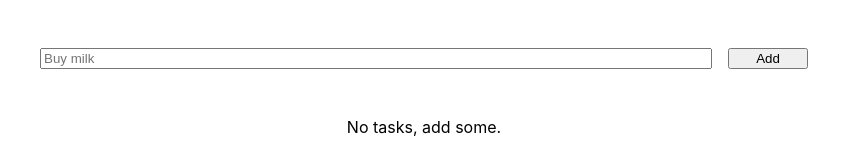
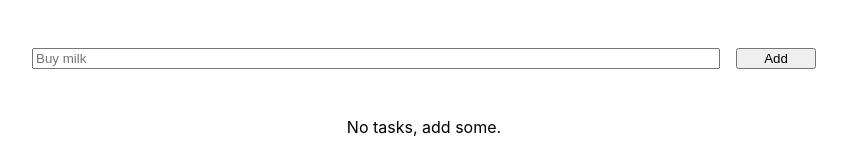
Before and after one commit to sygint/todos, a React (Create React App) app: page / in a window 1280 px wide. Shown: the top 160 px of the page, without its empty margins (216-1063 px from the left). Built offline with nearby package versions, Linux system fonts and the light colour scheme; the HTML template or start-up script is replaced by a standard one.

Commit message:
Reduce padding around TaskList

```diff
--- a/src/components/AddTask.tsx
+++ b/src/components/AddTask.tsx
@@ -8,7 +8,7 @@ type AddTaskProps = {
 };
 
 const AddTaskWrapper = styled.div`
-  padding: 1rem;
+  padding: 1rem 0.5rem;
 `;
 
 function AddTask({ onAdd, value }: AddTaskProps) {
--- a/src/components/TaskList/styles.ts
+++ b/src/components/TaskList/styles.ts
@@ -14,7 +14,7 @@ export const TaskListContainer = styled.ul`
 `;
 
 export const TaskListItem = styled.li`
-  padding: 1rem;
+  padding: 0.5rem;
   border-bottom: 1px solid #ccc;
   &:last-child {
     border-bottom: 0;
--- a/src/index.scss
+++ b/src/index.scss
@@ -54,7 +54,7 @@ $duration2: 0.875s;
   position: absolute;
   top: 0;
   bottom: 0;
-  left: -15px;
+  left: -10px;
   width: 100%;
   height: auto;
   margin: auto;
```
